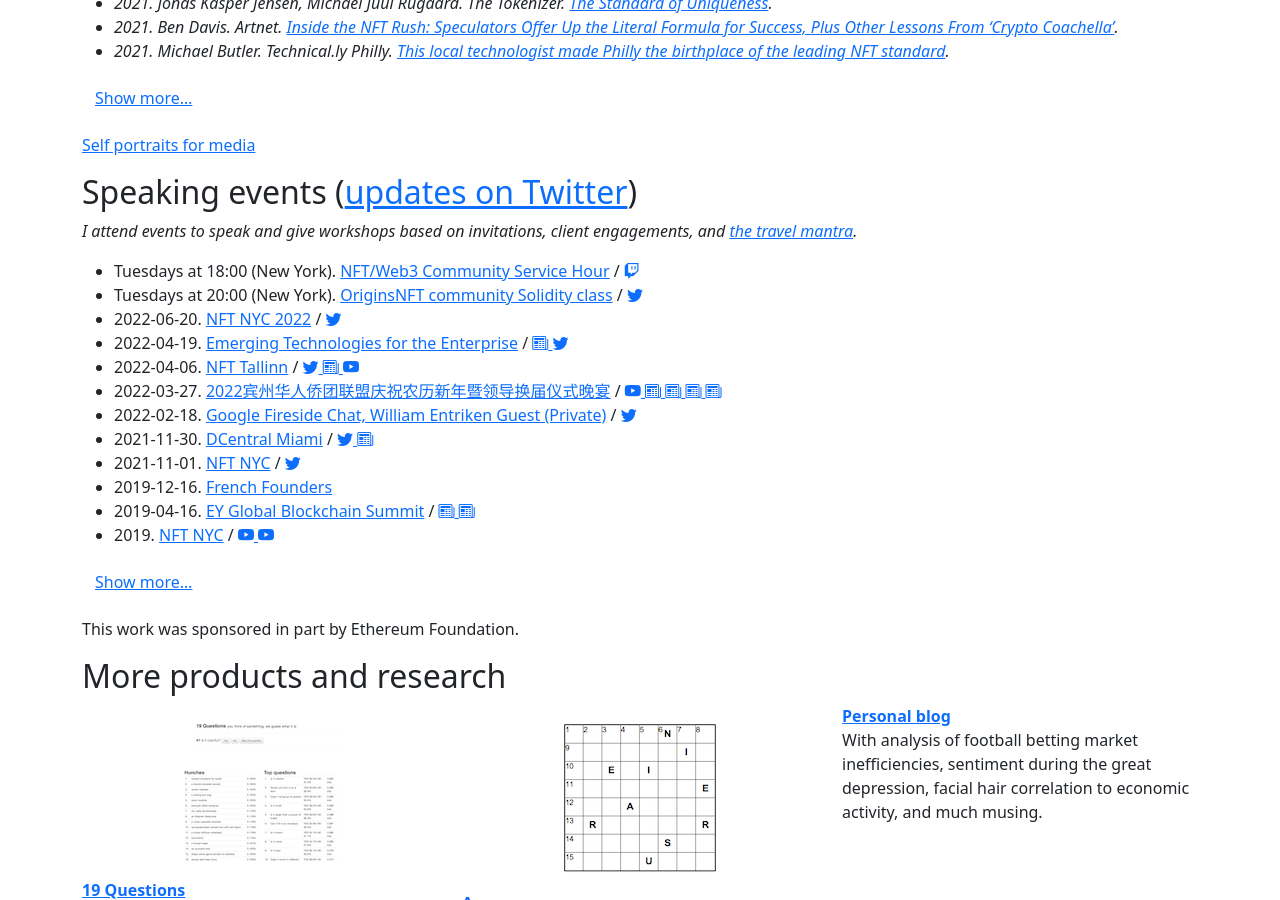
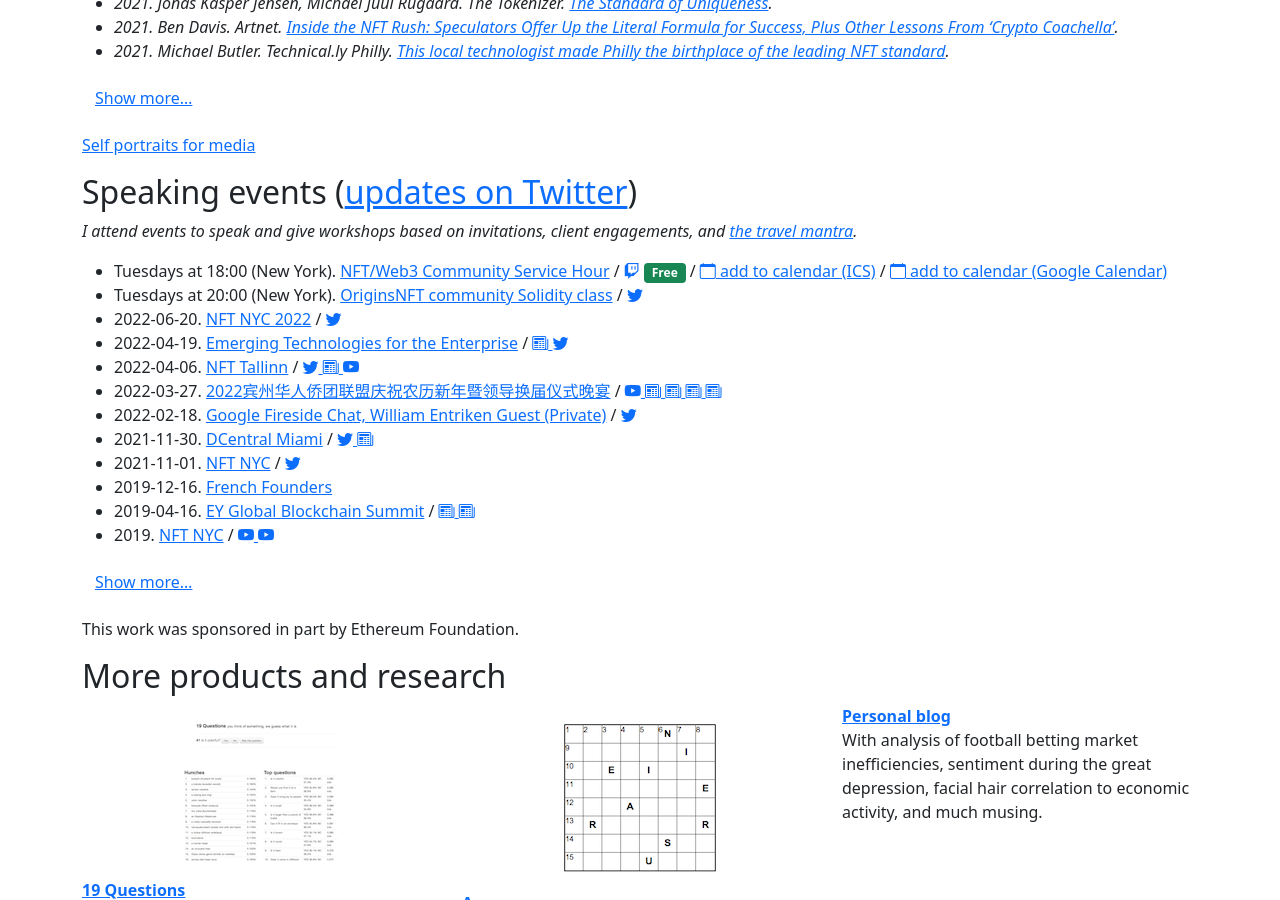
Before and after one commit to fulldecent/phor.net, a Jekyll site: the page built from index.html, in a window 1280 px wide and 900 px high, scrolled down 2492 px. Built offline with Jekyll 4.4.1, drawn with Linux system fonts in a browser that asks for light colours; nearby versions of some CDN libraries; comment, search, counter and statistics services are not loaded.

Commit message:
add ICS link

```diff
--- a/index.html
+++ b/index.html
@@ -532,7 +532,7 @@
     </p>
 
     <ul>
-      <li>Tuesdays at 18:00 (New York). <a href="https://twitter.com/fulldecent/status/1475851800322453504">NFT/Web3 Community Service Hour</a> / <a href="https://www.twitch.tv/fulldecent/schedule"><i class="bi bi-twitch"></i></a> <span class="badge badge-success">Free</span></li>
+      <li>Tuesdays at 18:00 (New York). <a href="https://twitter.com/fulldecent/status/1475851800322453504">NFT/Web3 Community Service Hour</a> / <a href="https://www.twitch.tv/fulldecent/schedule"><i class="bi bi-twitch"></i></a> <span class="badge bg-success">Free</span> / <a href="https://calendar.google.com/calendar/ical/liurhb5cqvar2i6n6ekeanap44%40group.calendar.google.com/public/basic.ics"><i class="bi bi-calendar"></i> add to calendar (ICS)</a> / <a href="https://calendar.google.com/calendar/embed?src=liurhb5cqvar2i6n6ekeanap44%40group.calendar.google.com&ctz=America%2FNew_York"><i class="bi bi-calendar"></i> add to calendar (Google Calendar)</a> </li>
       <li>Tuesdays at 20:00 (New York). <a href="https://discord.com/invite/originsNFT">OriginsNFT
         community Solidity class</a> / <a href="https://twitter.com/jumpmanft/status/1478951732193366018"><i class="bi bi-twitter"></i></a></li>
 {%- assign speaking-events-first = site.data.speaking-events | slice: 0, 10 -%}
```
